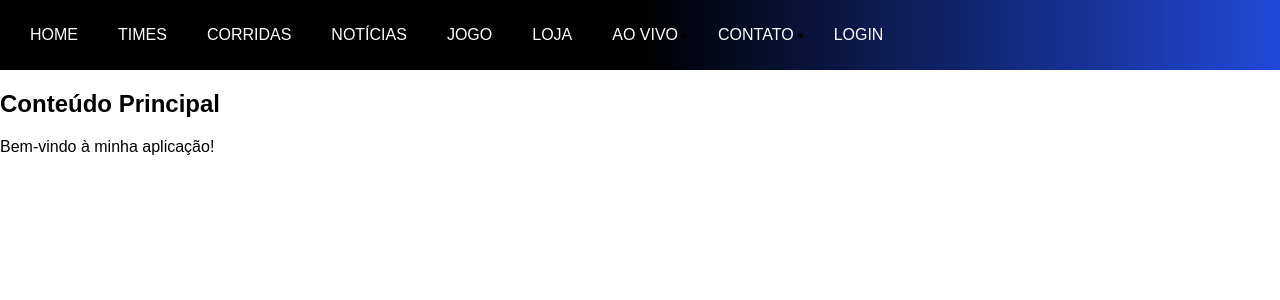
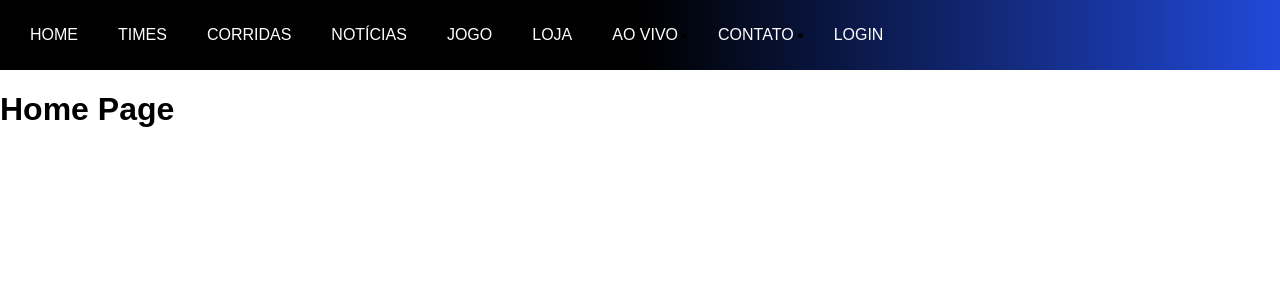
Before and after one commit to Luansramos/formule-e_React, a React (Vite) app in the folder formula-e/: page / in a window 1280 px wide. Shown: the top 300 px of the page. Built offline with nearby package versions, Linux system fonts and the light colour scheme.

Commit message:
adcionando react router dom no header

```diff
--- a/formula-e/src/App.jsx
+++ b/formula-e/src/App.jsx
@@ -1,16 +1,15 @@
-import React from 'react';
-import Header from './assets/components/header';
+import { Outlet } from "react-router-dom"
+import Header from './components/Header'
+
 
 function App() {
+
   return (
-    <div>
+    <>
       <Header/>
-      <main>
-        <h2>Conteúdo Principal</h2>
-        <p>Bem-vindo à minha aplicação!</p>
-      </main>
-    </div>
-  );
+      <Outlet/>
+    </>
+  )
 }
 
-export default App;
+export default App
--- a/formula-e/src/assets/components/Header.jsx
+++ /dev/null
@@ -1,59 +0,0 @@
-import React from 'react';
-import '../components/Header.css'
-
-const Header = () => {
-    return (
-        <header>
-            <div class="header-container">
-                <nav class="menu">
-                    <ul class="nav-menu">
-                        <li>
-                            <a href="../index.html">HOME</a>
-                        </li>
-                        <li>
-                            <a href=".//pages/times.html">TIMES</a>
-                        </li>
-                        <li>
-                            <a href=".//pages/corridas.html">CORRIDAS</a>
-                        </li>
-                        <li>
-                            <a href=".//pages/noticias.html">NOTÍCIAS</a>
-                        </li>
-                        <li>
-                            <a href=".//pages/jogo.html">JOGO</a>
-                        </li>
-                        <li>
-                            <a href=".//pages/loja.html">LOJA</a>
-                        </li>
-                        <li>
-                            <a href=".//pages/aovivo.html">AO VIVO</a>
-                        </li>
-                        <li>
-                            <a href=".//pages/contato.html">CONTATO</a>
-                        </li>
-                        <li>
-                            <a href=".//pages/login.html">LOGIN</a>
-                        </li>
-                    </ul>
-                </nav>
-            </div>
-            <div class="nav-menu-mobile">
-                <button onclick="toggleMenu()">☰</button>
-                <div id="nav-menu-mobile-content" class="nav-menu-mobile-content">
-                    <a href="../index.html">HOME</a>
-                    <a href=".//pages/times.html">TIMES</a>
-                    <a href=".//pages/corridas.html">CORRIDAS</a>
-                    <a href=".//pages/noticias.html">NOTÍCIAS</a>
-                    <a href=".//pages/jogo.html">JOGO</a>
-                    <a href=".//pages/loja.html">LOJA</a>
-                    <a href=".//pages/aovivo.html">AO VIVO</a>
-                    <a href=".//pages/contato.html">CONTATO</a>
-                    <a href=".//pages/login.html">LOGIN</a>
-                </div>
-            </div>
-        </header>
-
-
-    );
-};
-export default Header;
--- /dev/null
+++ b/formula-e/src/components/Header.jsx
@@ -0,0 +1,42 @@
+import React from 'react';
+import '../components/Header.css'
+import { Link } from 'react-router-dom';
+
+const Header = () => {
+    return (
+        <header>
+            <div class="header-container">
+                <nav class="menu">
+                    <ul class="nav-menu">
+                        <li><Link to ="/">HOME</Link></li>
+                        <li><Link to ="/Times">TIMES</Link></li>
+                        <li><Link to =".//pages/corridas.html">CORRIDAS</Link></li>
+                        <li><Link to =".//pages/noticias.html">NOTÍCIAS</Link></li>
+                        <li><Link to =".//pages/jogo.html">JOGO</Link></li>
+                        <li><Link to =".//pages/loja.html">LOJA</Link></li>
+                        <li><Link to =".//pages/aovivo.html">AO VIVO</Link></li>
+                        <li><Link to =".//pages/contato.html">CONTATO</Link></li>
+                        <li><Link to =".//pages/login.html">LOGIN</Link></li>
+                    </ul>
+                </nav>
+            </div>
+            <div class="nav-menu-mobile">
+                <button onclick="toggleMenu()">☰</button>
+                <div id="nav-menu-mobile-content" class="nav-menu-mobile-content">
+                   <Link to ="../index.html">HOME</Link>
+                   <Link to =".//pages/times.html">TIMES</Link>
+                   <Link to =".//pages/corridas.html">CORRIDAS</Link>
+                   <Link to =".//pages/noticias.html">NOTÍCIAS</Link>
+                   <Link to =".//pages/jogo.html">JOGO</Link>
+                   <Link to =".//pages/loja.html">LOJA</Link>
+                   <Link to =".//pages/aovivo.html">AO VIVO</Link>
+                   <Link to =".//pages/contato.html">CONTATO</Link>
+                   <Link to =".//pages/login.html">LOGIN</Link>
+                </div>
+            </div>
+        </header>
+
+
+    );
+};
+export default Header;
--- a/formula-e/src/main.jsx
+++ b/formula-e/src/main.jsx
@@ -2,9 +2,38 @@ import { StrictMode } from 'react'
 import { createRoot } from 'react-dom/client'
 import App from './App.jsx'
 import './index.css'
+import {createBrowserRouter, RouterProvider} from 'react-router-dom'
+import Times from './pages/Times.jsx'
+import Home from './pages/home.jsx'
+
+
+
+const router = createBrowserRouter([
+
+  {
+    path:'/',
+    element: <App/>,
+    children: [
+      {index:true,element:<Home/>},
+      {path:'times',element:<Times/>}
+
+
+    ]
+  }
+
+])
 
 createRoot(document.getElementById('root')).render(
+
+
   <StrictMode>
-    <App />
+    <RouterProvider router={router}/>
   </StrictMode>,
 )
+
+
+// createRoot(document.getElementById('root')).render(
+//   <StrictMode>
+//     <App />
+//   </StrictMode>,
+//)
--- /dev/null
+++ b/formula-e/src/pages/Times.jsx
@@ -0,0 +1,7 @@
+
+export default function Times(){
+    return(
+
+        <h1> Times Page</h1>
+    )
+}
--- /dev/null
+++ b/formula-e/src/pages/home.jsx
@@ -0,0 +1,7 @@
+
+export default function Home(){
+    return(
+
+        <h1> Home Page</h1>
+    )
+}
--- /dev/null
+++ b/package.json
@@ -0,0 +1,5 @@
+{
+  "dependencies": {
+    "react-router-dom": "^6.26.2"
+  }
+}
```
Also changed, not shown: formula-e/src/components/Header.css (renamed from formula-e/src/assets/components/Header.css).
